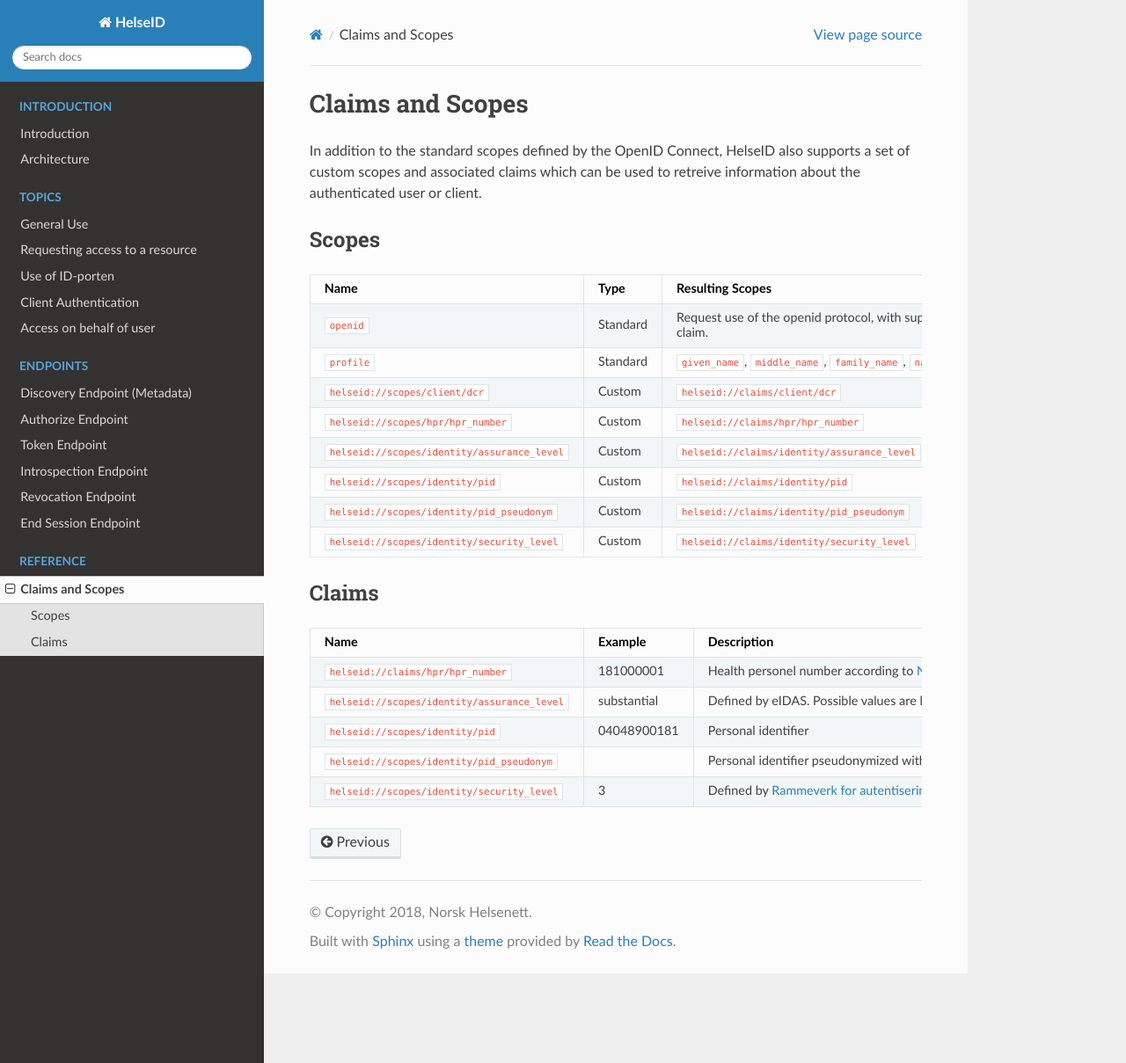
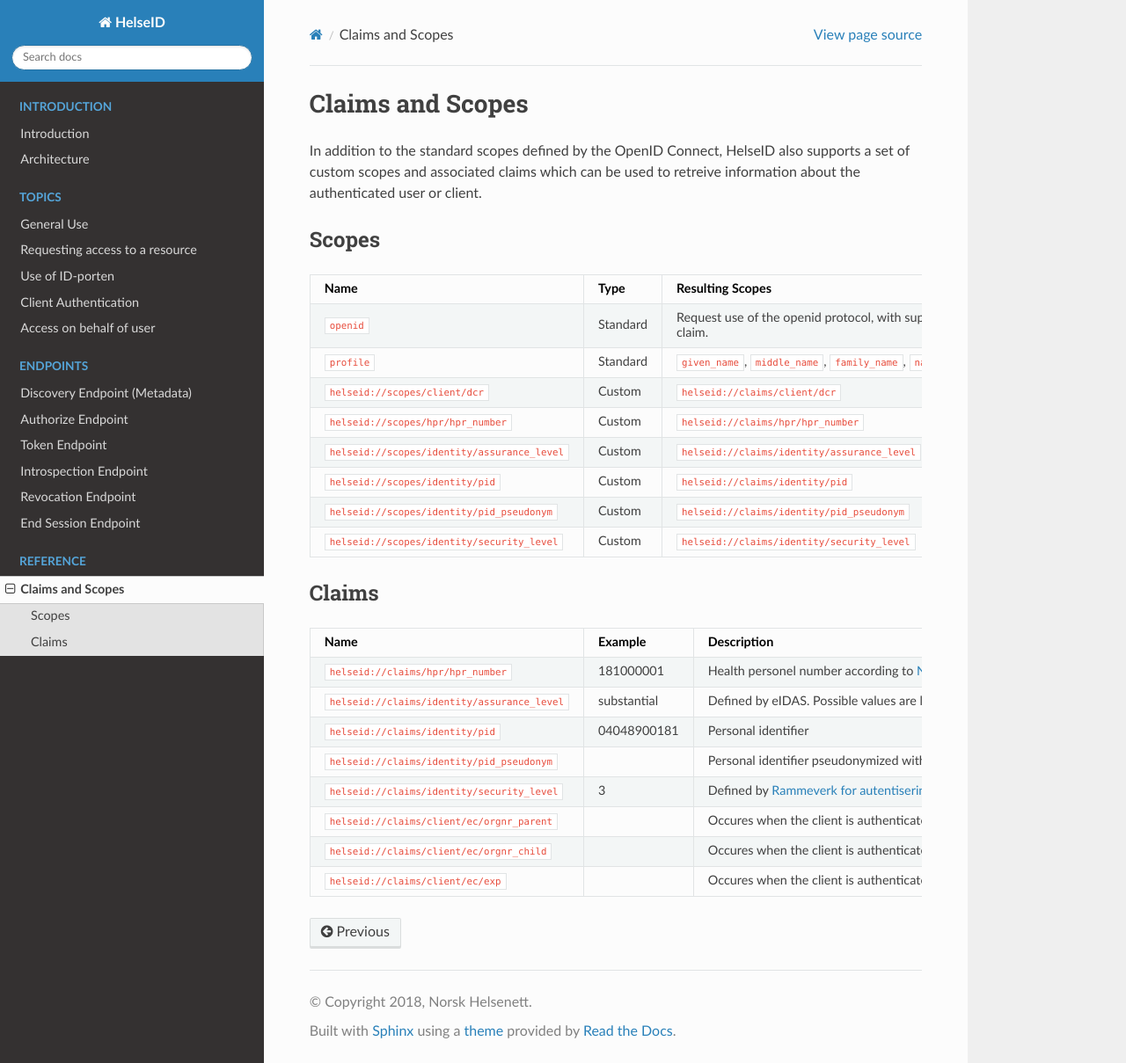
Before and after one commit to HelseID/HelseID-Public, a Sphinx documentation site: the page built from docs/reference/claims_and_scopes.rst, in a window 1280 px wide and 1209 px high. Shown: the whole window at 88% size. Built offline with Sphinx 7.4.7 and the Read the Docs theme 2.0.0, drawn with Linux system fonts in a browser that asks for light colours; pages that are not in the unit, such as notebooks, are missing from menus.

Commit message:
add ec claims

```diff
--- a/docs/reference/claims_and_scopes.rst
+++ b/docs/reference/claims_and_scopes.rst
@@ -27,8 +27,11 @@ Claims
 Name                                          Example      Description
 ============================================= ============ =====================================
 ``helseid://claims/hpr/hpr_number``           181000001    Health personel number according to `NHN's coding standard <https://register-web.test.nhn.no/docs/api/html/01a38db9-e5d0-4568-81ee-15448341b564.htm>`_
-``helseid://scopes/identity/assurance_level`` substantial  Defined by eIDAS. Possible values are low, substantial or high.
-``helseid://scopes/identity/pid``             04048900181  Personal identifier
-``helseid://scopes/identity/pid_pseudonym``                Personal identifier pseudonymized with HMAC
-``helseid://scopes/identity/security_level``  3            Defined by `Rammeverk for autentisering og uavviselighet i elektronisk kommunikasjon med og i offentlig sektor <https://www.regjeringen.no/no/dokumenter/rammeverk-for-autentisering-og-uavviseli>`_ . Possible values are 2, 3 or 4.
+``helseid://claims/identity/assurance_level`` substantial  Defined by eIDAS. Possible values are low, substantial or high.
+``helseid://claims/identity/pid``             04048900181  Personal identifier
+``helseid://claims/identity/pid_pseudonym``                Personal identifier pseudonymized with HMAC
+``helseid://claims/identity/security_level``  3            Defined by `Rammeverk for autentisering og uavviselighet i elektronisk kommunikasjon med og i offentlig sektor <https://www.regjeringen.no/no/dokumenter/rammeverk-for-autentisering-og-uavviseli>`_ . Possible values are 2, 3 or 4.
+``helseid://claims/client/ec/orgnr_parent``                Occures when the client is authenticated with an enterprise certificate. Will contains the organizational number in the SUBJECT field of the certificate.
+``helseid://claims/client/ec/orgnr_child``                 Occures when the client is authenticated with an enterprise certificate. Will contains the organizational number in the OU field of the certificate.
+``helseid://claims/client/ec/exp``                         Occures when the client is authenticated with an enterprise certificate. Will contains the expiration date of the certificate.
 ============================================= ============ =====================================
```
